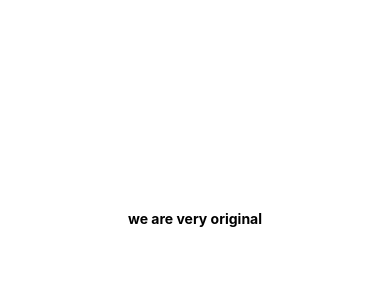
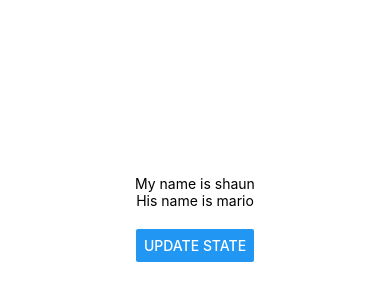
Before and after one commit to nwabuezenonso/learning-react_native, a React Native app in the folder myproject/: screen / in a window 390 px wide. Shown: the part 204-504 px from the top of the page. Built offline with nearby package versions, Linux system fonts and the light colour scheme.

Commit message:
using state in react native

```diff
--- a/myproject/App.js
+++ b/myproject/App.js
@@ -4,9 +4,21 @@ import { Button, StyleSheet, Text, ScrollView, View } from 'react-native';
 
 
 export default function App() {
+  const [ name, setName ] = useState('shaun');
+  const [ person, setPerson ] = useState({name: 'mario', age: 40});
+
+  const clickHandler = () => {
+    setName('chun-li')
+    setPerson({name: 'luigi', age: 45 })
+  }
+
   return (
     <View style={styles.container}>
-      <Text style={styles.boldText}>we are very original</Text>
+      <Text>My name is {name}</Text>
+      <Text>His name is {person.name}</Text>
+      <View style = {styles.buttonContainer}>
+        <Button title='update state' nnpress = {clickHandler}/>
+      </View>
     </View>
   );
 }
@@ -20,5 +32,8 @@ const styles = StyleSheet.create({
   },
   boldText: {
     fontWeight: 'bold'
+  },
+  buttonContainer: {
+    marginTop: 20
   }
 });
```
